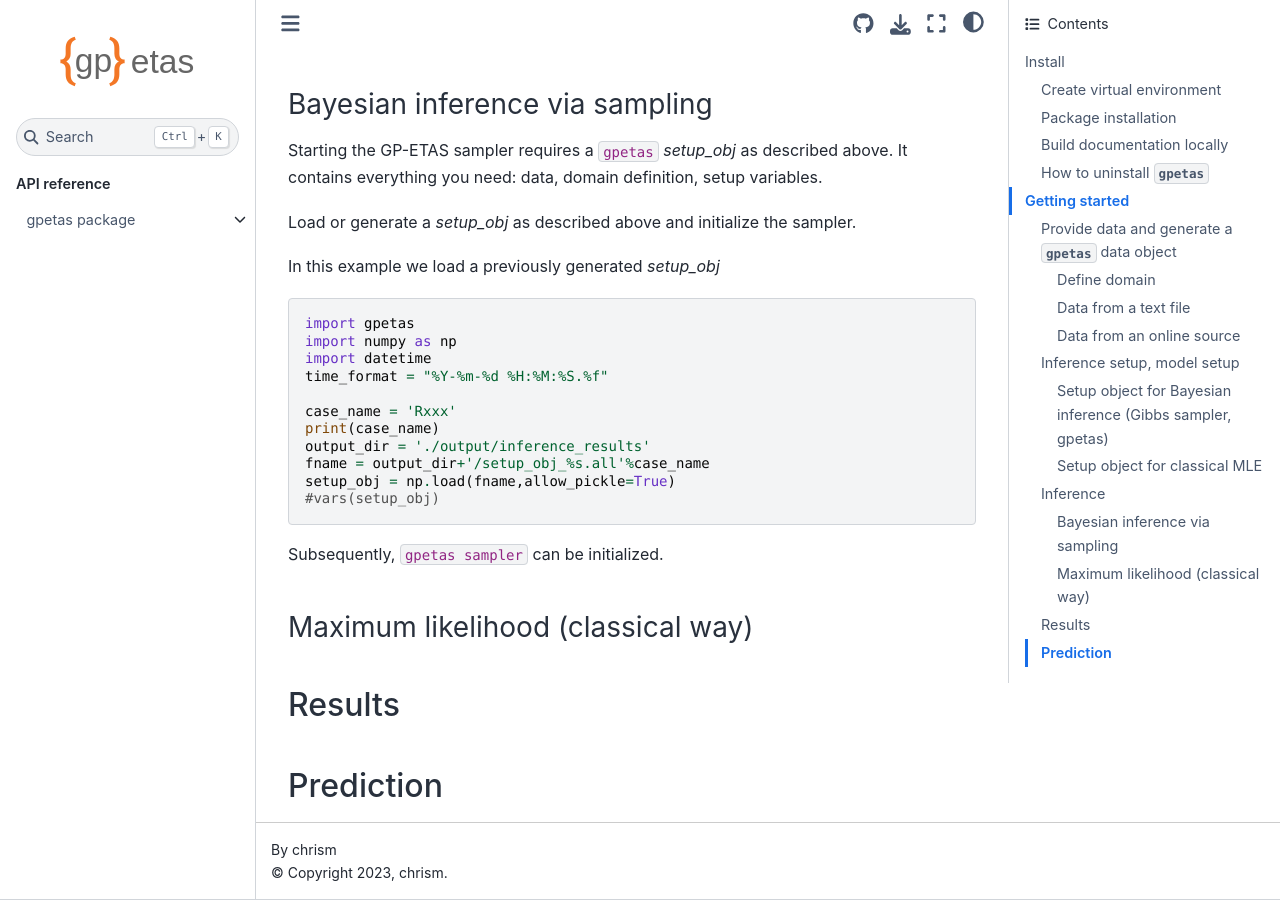
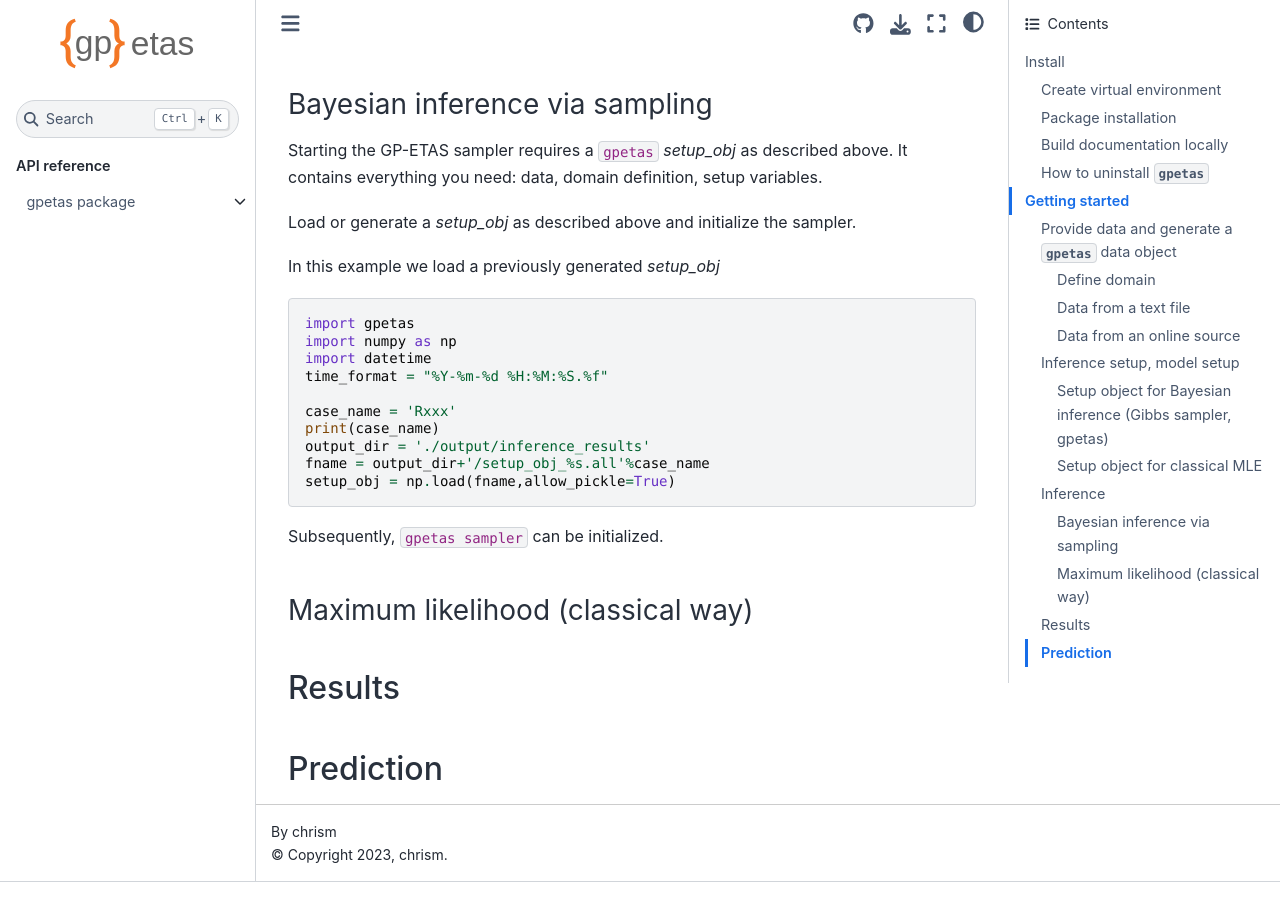
Before and after one commit to chris-molki/gpetas, a Sphinx documentation site: the page built from docs/source/README.md, in a window 1280 px wide and 900 px high, scrolled down 8493 px. Built offline with Sphinx 7.4.7 and the Sphinx Book theme 1.1.4, drawn with Linux system fonts in a browser that asks for light colours; pages that are not in the unit, such as notebooks, are missing from menus.

Commit message:
until setup obj

````diff
--- a/docs/source/README.md
+++ b/docs/source/README.md
@@ -383,7 +383,6 @@ print(case_name)
 output_dir = './output/inference_results'
 fname = output_dir+'/setup_obj_%s.all'%case_name
 setup_obj = np.load(fname,allow_pickle=True)
-#vars(setup_obj)
 ```
 Subsequently, ```gpetas sampler``` can be initialized.
 
````
